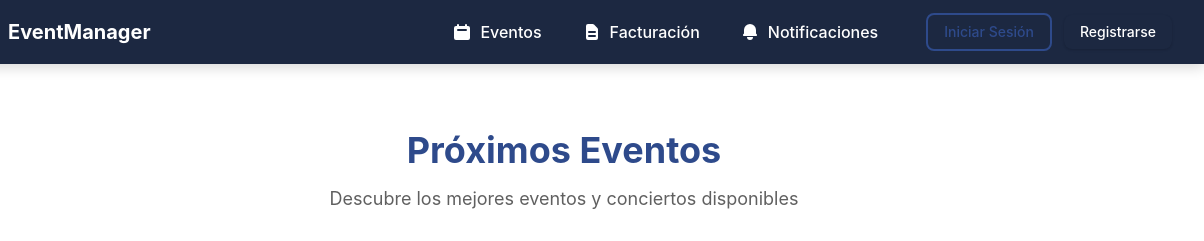
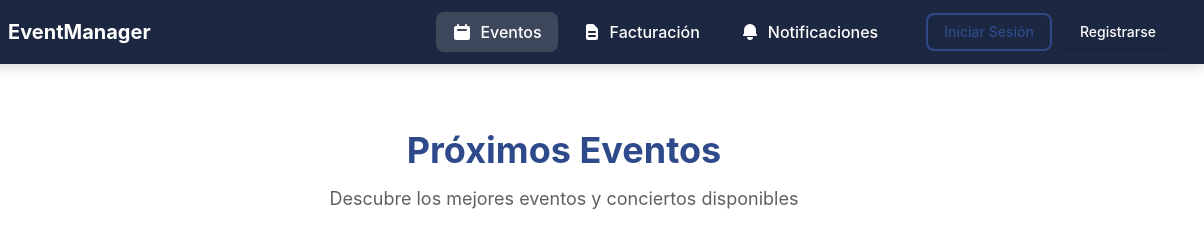
Before and after one commit to Jmuniz27/Sistema-de-Gestion-de-Eventos--DAWM, a website built with Vite: page src/index.html in a window 1280 px wide. Shown: the top 241 px of the page, 76-1280 px from the left. Built offline with nearby package versions, Linux system fonts and the light colour scheme; some packages are replaced by stand-ins of ours; no server answers; the database is empty.

Commit message:
feat: configurar Eventos como página principal en navbar
- Cambiar enlace de Eventos de /pages/eventos/ a /
- Simplificar lógica de highlightActivePage
- Normalizar rutas para tratar / e /index.html como iguales
- Marcar Eventos como activo en la página principal
- Mejorar consistencia de navegación

```diff
--- a/src/components/navbar.html
+++ b/src/components/navbar.html
@@ -50,7 +50,7 @@
           </a>
         </li>
         <li class="navbar-item">
-          <a href="/pages/eventos/index.html" class="navbar-link">
+          <a href="/" class="navbar-link">
             <svg width="20" height="20" viewBox="0 0 20 20" fill="currentColor">
               <path fill-rule="evenodd" d="M6 2a1 1 0 00-1 1v1H4a2 2 0 00-2 2v10a2 2 0 002 2h12a2 2 0 002-2V6a2 2 0 00-2-2h-1V3a1 1 0 10-2 0v1H7V3a1 1 0 00-1-1zm0 5a1 1 0 000 2h8a1 1 0 100-2H6z"/>
             </svg>
--- a/src/js/navbar.js
+++ b/src/js/navbar.js
@@ -176,7 +176,13 @@ function highlightActivePage() {
 
   navbarLinks.forEach(link => {
     const linkPath = new URL(link.href).pathname;
-    if (currentPath === linkPath || (currentPath === '/' && linkPath === '/index.html')) {
+
+    // Normalizar rutas: tanto "/" como "/index.html" son la página principal
+    const normalizedCurrentPath = (currentPath === '/index.html') ? '/' : currentPath;
+    const normalizedLinkPath = (linkPath === '/index.html') ? '/' : linkPath;
+
+    // Marcar como activo si las rutas coinciden
+    if (normalizedCurrentPath === normalizedLinkPath) {
       link.classList.add('active');
     }
   });
```
